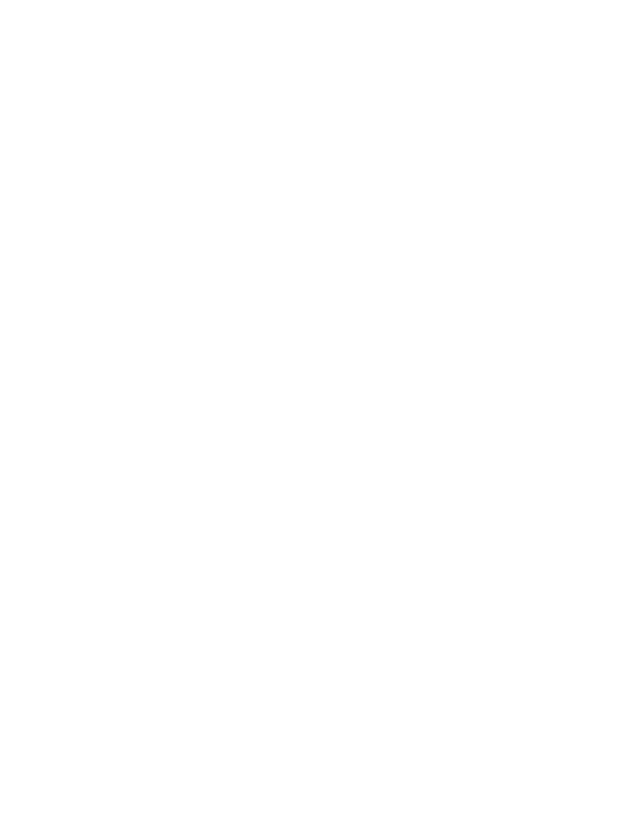
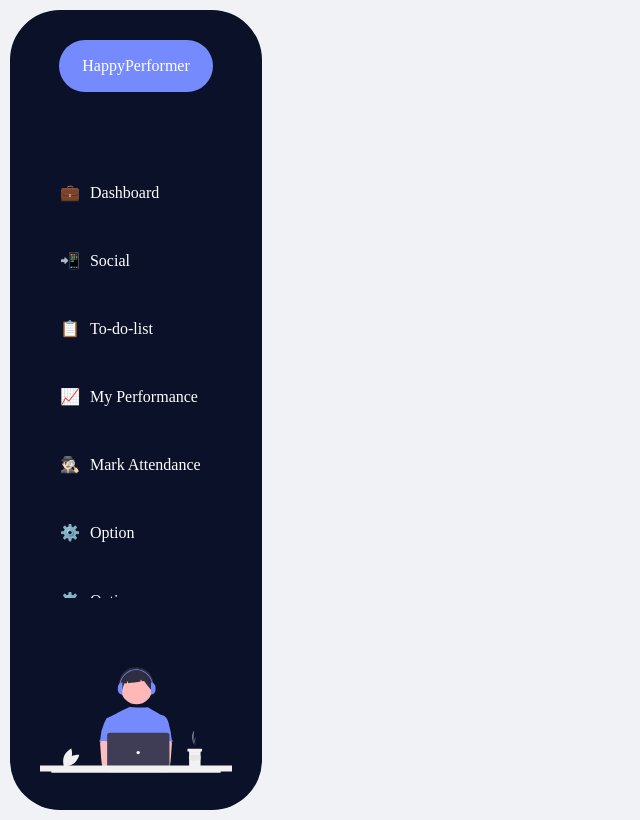
Before and after one commit to DIPAYANPOREL/HappyPerformer, a React (Vite) app in the folder Frontend/: page /dashboard in a window 1280 px wide. Before the commit this address had no page. Shown: the whole page, without its empty margins (0-640 px from the left). Built offline with nearby package versions, Linux system fonts and the light colour scheme.

Commit message:
SideBar of dashboard

```diff
--- a/Frontend/src/App.jsx
+++ b/Frontend/src/App.jsx
@@ -1,7 +1,8 @@
 import React from "react";
-import { Router, Route, Routes } from "react-router-dom";
+import { Route, Routes } from "react-router-dom";
 import Home from "./Pages/Landing Page/Home";
 import MeetTheTeam from "./Pages/Landing Page/MeetTheTeam";
+import Dashboard from "./Pages/Software/DashBoard/Dashboard";
 
 function App() {
   return (
@@ -9,6 +10,7 @@ function App() {
         <Routes>
           <Route path="/" element={<Home />} />
           <Route path="/meet-the-team" element={<MeetTheTeam />} />
+          <Route path="/dashboard" element={<Dashboard />} />
         </Routes>
     </>
   );
--- /dev/null
+++ b/Frontend/src/Components/Software Components/Dashboard/Item.jsx
@@ -0,0 +1,36 @@
+import React from "react";
+import styled from "styled-components";
+
+const Container = styled.div`
+  background-color: #0a1128;
+  border-radius: 20px;
+  padding: 10px;
+  margin: 10px;
+  display: flex;
+  align-items: center;
+  justify-content: flex-start;
+  width: 90%;
+  &:hover {
+    background-color: #001f54;
+    cursor: pointer;
+    color: white;
+    transition: all 0.5s ease;
+  }
+`;
+const MaterialIcon = styled.div`
+  display: flex;
+  flex-direction: flex-end;
+`;
+const PageName = styled.div`
+  padding: 10px;
+`;
+const Item = (props) => {
+  return (
+    <Container>
+      <MaterialIcon>{props.icon}</MaterialIcon>
+      <PageName>{props.name}</PageName>
+    </Container>
+  );
+};
+
+export default Item;
--- /dev/null
+++ b/Frontend/src/Components/Software Components/Dashboard/SideBar.jsx
@@ -0,0 +1,70 @@
+import React from "react";
+import styled from "styled-components";
+import Coder from "../../../assets/coding.svg";
+import Item from "./Item";
+const Container = styled.div`
+  display: flex;
+  flex-direction: column;
+  justify-content: space-between;
+  align-items: center;
+  padding: 30px;
+  background-color: #0a1128;
+  height: 100vh;
+  color: white;
+  width: 20%;
+  border-bottom-right-radius: 50px;
+  border-top-right-radius: 50px;
+  border-bottom-left-radius: 50px;
+  border-top-left-radius: 50px;
+`;
+const LogoContainer = styled.div`
+  display: flex;
+  justify-content: center;
+  align-items: center;
+  width: 80%;
+  color: white;
+  background-color: #758bfd;
+  height: 7%;
+  border-radius: 50px;
+`;
+const MenuItems = styled.div`
+  width: 100%;
+  height: 60%;
+  overflow-y: auto;
+`;
+const SVGContainer = styled.img`
+  height: 120px;
+  width: 100%;
+`;
+const SideBar = () => {
+  return (
+    <Container>
+      <LogoContainer>HappyPerformer</LogoContainer>
+      <MenuItems>
+        <Item name="Dashboard" icon="💼" />
+        <Item name="Social" icon="📲" />
+        <Item name="To-do-list" icon="📋" />
+        <Item name="My Performance" icon="📈" />
+        <Item name="Mark Attendance" icon="🕵🏻‍♂️" />
+        <Item name="Option" icon="⚙️" />
+        <Item name="Option" icon="⚙️" />
+        <Item name="Option" icon="⚙️" />
+        <Item name="Option" icon="⚙️" />
+        <Item name="Option" icon="⚙️" />
+        <Item name="Option" icon="⚙️" />
+        <Item name="Option" icon="⚙️" />
+        <Item name="Option" icon="⚙️" />
+        <Item name="Option" icon="⚙️" />
+        <Item name="Option" icon="⚙️" />
+        <Item name="Option" icon="⚙️" />
+        <Item name="Option" icon="⚙️" />
+        <Item name="Option" icon="⚙️" />
+        <Item name="Option" icon="⚙️" />
+        <Item name="Option" icon="⚙️" />
+      </MenuItems>
+      <SVGContainer src={Coder} />
+    </Container>
+  );
+};
+
+export default SideBar;
--- /dev/null
+++ b/Frontend/src/Pages/Software/DashBoard/Dashboard.jsx
@@ -0,0 +1,18 @@
+import React from "react";
+import styled from "styled-components";
+import SideBar from "../../../Components/Software Components/Dashboard/SideBar";
+
+const Container = styled.div`
+  background-color: #f1f2f6;
+  padding: 10px;
+`;
+
+const Dashboard = () => {
+  return (
+    <Container>
+      <SideBar />
+    </Container>
+  );
+};
+
+export default Dashboard;
```
Also changed, not shown: Frontend/src/assets/coding.svg (added).
